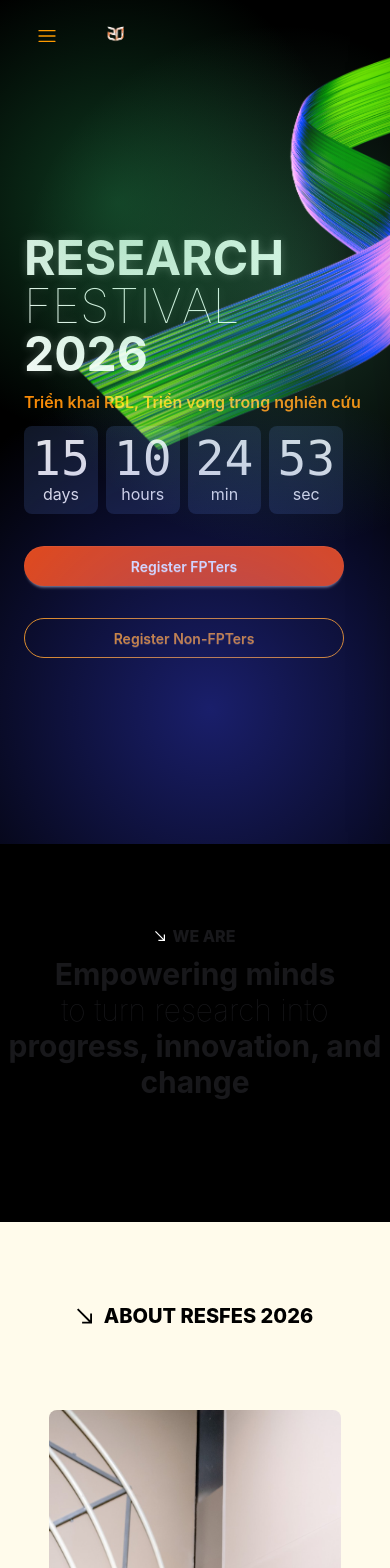
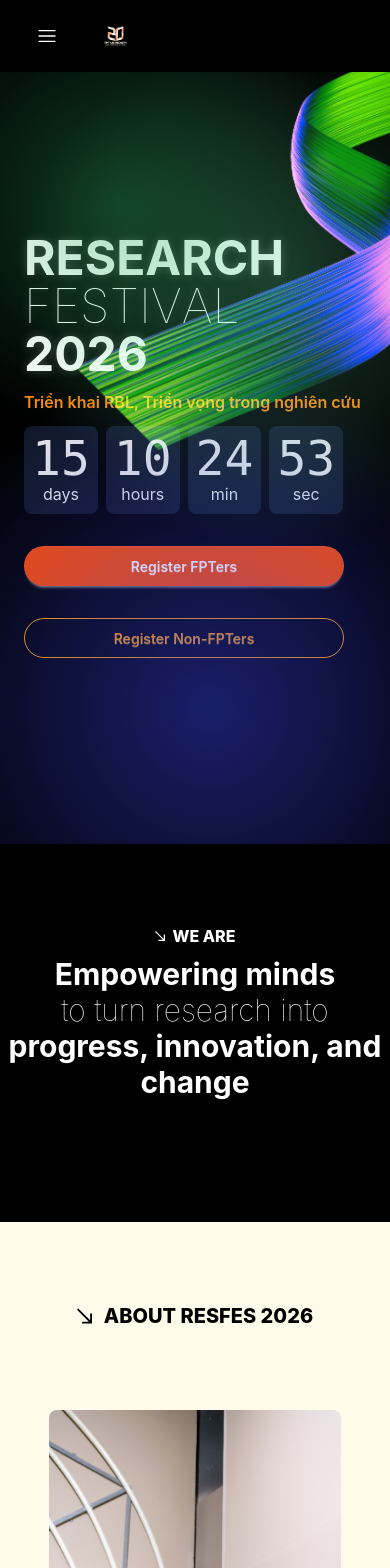
Before and after one commit to PhucKhang1310/ResFes2026, a React (Vite) app: page / in a window 390 px wide. Shown: the top 1568 px of the page. Built offline with nearby package versions, Linux system fonts and the light colour scheme.

Commit message:
feat: Add mobile footer UI, fix mobile menu items, add navbars to mentor page

```diff
--- a/src/App.tsx
+++ b/src/App.tsx
@@ -1,3 +1,4 @@
+import { useEffect } from "react";
 import AboutUs from "./components/about/AboutUs";
 import Awards from "./components/awards/Awards";
 import Footer from "./components/footer/Footer";
@@ -10,12 +11,30 @@ import Workshops from "./components/workshops/Workshops";
 import LazyWrapper from "./components/wrapper/LazyWrapper";
 
 const App = () => {
+  useEffect(() => {
+    const handleHashChange = () => {
+      const hash = window.location.hash;
+      if (hash) {
+        const element = document.querySelector(hash);
+        if (element) {
+          setTimeout(() => {
+            element.scrollIntoView({ behavior: "smooth" });
+          }, 100);
+        }
+      }
+    };
+
+    window.addEventListener("hashchange", handleHashChange);
+    return () => {
+      window.removeEventListener("hashchange", handleHashChange);
+    };
+  }, []);
+
   return (
     <>
       <NavBar />
       <Hero />
       <AboutUs />
-
       <ResearchFields />
       <Awards />
       <LazyWrapper id="regulations">
--- a/src/components/footer/Footer.tsx
+++ b/src/components/footer/Footer.tsx
@@ -1,13 +1,15 @@
 import { FaEnvelope, FaFacebookF, FaPhone } from "react-icons/fa6";
 import logo from "../../assets/logo.png";
+import { useCheckMobile } from "../../hook/useCheckMobile";
 
 const Footer = () => {
+  const { isMobile } = useCheckMobile();
   return (
     <div
       id="footer"
       className="flex flex-col items-center bg-neutral scroll-mt-24"
     >
-      <footer className="w-2/3 footer sm:footer-horizontal bg-neutral text-neutral-content p-10">
+      <footer className={`${isMobile ? "" : "w/2-3"} footer sm:footer-horizontal bg-neutral text-neutral-content p-10`}>
         <aside>
           <img src={logo} className="w-1/3" />
           <div className="mt-3 font-bold text-2xl">
@@ -15,7 +17,7 @@ const Footer = () => {
             <p className="font-thin"> Build Smarter</p>
             <p className="text-4xl mt-3 font-medium">Join ResFes</p>
             <br />
-            <div className="flex gap-5">
+            <div className={`flex ${isMobile ? "flex-col" : ""} gap-5`}>
               <a
                 href="https://docs.google.com/forms/d/e/1FAIpQLScEo6HgWxAHJbjeiE2MoVAMRfM1ltmtt3hTJZ0cza6Pz4F1HQ/viewform"
                 target="_blank"
@@ -35,7 +37,7 @@ const Footer = () => {
             </div>
           </div>
         </aside>
-        <nav className="justify-self-end">
+        <nav className={`${isMobile ? "" : "justify-self-end"}`}>
           <h6 className="footer-title">Contact Us</h6>
           <div className="flex flex-col gap-3">
             <a
--- a/src/components/hero/Hero.tsx
+++ b/src/components/hero/Hero.tsx
@@ -176,7 +176,7 @@ const Hero = () => {
 
         <div className="relative mt-10 z-20 flex h-[40vh] w-full items-start justify-center bg-linear-to-b from-black/80 to-black">
           <div className="flex flex-col text-center justify-center items-center text-3xl pt-10">
-            <span className="font-extrabold text-base mb-2 flex w-full justify-center gap-2">
+            <span className="font-extrabold text-white text-base mb-2 flex w-full justify-center gap-2">
               <svg
                 viewBox="0 0 292.828 292.828"
                 xmlns="http://www.w3.org/2000/svg"
@@ -189,12 +189,12 @@ const Hero = () => {
               </svg>
               WE ARE
             </span>
-            <h1 className="font-thin">
+            <h1 className="font-thin text-white">
               <span className="font-bold">Empowering minds</span>
               {isMobile && <br />} to turn
               research into
             </h1>
-            <h1 className="font-bold"> progress, innovation, and change</h1>
+            <h1 className="font-bold text-white"> progress, innovation, and change</h1>
           </div>
         </div>
       </section >
--- a/src/components/mentor/Mentor.tsx
+++ b/src/components/mentor/Mentor.tsx
@@ -1,6 +1,7 @@
 import { useMemo, useState } from "react";
 import MentorList from "./MentorList";
 import { mentors } from "./mentorData";
+import NavBar from "../navbar/NavBar";
 
 const Mentor = () => {
   const [searchTerm, setSearchTerm] = useState("");
@@ -33,6 +34,7 @@ const Mentor = () => {
 
   return (
     <main className="min-h-screen bg-amber-50 px-6 py-20 text-black lg:px-10">
+      <NavBar />
       <section className="mx-auto max-w-7xl">
         <div className="mx-auto mb-12 max-w-3xl text-center">
           <p className="mb-4 text-sm font-bold uppercase tracking-[0.35em] text-black/60">
@@ -55,11 +57,10 @@ const Mentor = () => {
                 key={department}
                 type="button"
                 onClick={() => setActiveDepartment(department)}
-                className={`btn btn-sm rounded-full ${
-                  activeDepartment === department
+                className={`btn btn-sm rounded-full ${activeDepartment === department
                     ? "btn-neutral text-white"
                     : "btn-outline"
-                }`}
+                  }`}
               >
                 {department}
               </button>
--- a/src/components/navbar/MobileMenu.tsx
+++ b/src/components/navbar/MobileMenu.tsx
@@ -1,19 +1,27 @@
 const listItem = [
   {
-    href: "#about",
+    href: "/#about",
     label: "About",
   },
   {
-    href: "#research-fields",
+    href: "/#research-fields",
     label: "Research Fields",
   },
   {
-    href: "#regulations",
+    href: "/#awards",
+    label: "Awards",
+  },
+  {
+    href: "/#regulations",
     label: "Regulations",
   },
   {
-    href: "#milestones",
+    href: "/#milestones",
     label: "Milestones",
+  },
+  {
+    href: "/#workshops",
+    label: "Workshops",
   },
   {
     href: "/mentors",
--- a/src/components/navbar/NavBar.tsx
+++ b/src/components/navbar/NavBar.tsx
@@ -2,7 +2,6 @@ import { useEffect, useRef, useState } from "react";
 import { RxHamburgerMenu } from "react-icons/rx";
 import MobileMenu from "./MobileMenu";
 import { useCheckMobile } from "../../hook/useCheckMobile";
-import fptLogoWithoutText from "../../assets/fpt_logo_without_text.png";
 import fptLogoFixed from "../../assets/fpt_logo-removebg-preview.png";
 
 const NavBar = () => {
@@ -43,14 +42,12 @@ const NavBar = () => {
   if (!isMobile) {
     return (
       <header
-        className={`fixed inset-x-0 top-0 z-30 transition-transform duration-300 ${
-          isAtTop ? "shadow-none" : "shadow-xl"
-        } ${isHidden ? "-translate-y-full" : "translate-y-0"}`}
+        className={`fixed inset-x-0 top-0 z-30 transition-transform duration-300 ${isAtTop ? "shadow-none" : "shadow-xl"
+          } ${isHidden ? "-translate-y-full" : "translate-y-0"}`}
       >
         <div
-          className={`${
-            isAtTop ? "bg-transparent" : "bg-[#ff6a1f]"
-          } border-b border-white/20 transition-colors duration-500`}
+          className={`${isAtTop ? "bg-transparent" : "bg-[#ff6a1f]"
+            } border-b border-white/20 transition-colors duration-500`}
         >
           <div className="mx-auto w-full max-w-7xl px-6 py-4 lg:px-10">
             <div className="navbar text-black!">
@@ -96,9 +93,8 @@ const NavBar = () => {
           </div>
         </div>
         <div
-          className={`h-0.5 transition-colors duration-500 ${
-            isAtTop ? "bg-transparent shadow-none" : "bg-[#ff6a1f] shadow-md"
-          }`}
+          className={`h-0.5 transition-colors duration-500 ${isAtTop ? "bg-transparent shadow-none" : "bg-[#ff6a1f] shadow-md"
+            }`}
         />
       </header>
     );
@@ -107,9 +103,8 @@ const NavBar = () => {
   return (
     <>
       <header
-        className={`fixed inset-x-0 top-0 z-30 flex items-center gap-4 px-6 py-4 lg:px-10 transition-transform duration-200 ${
-          isHidden ? "-translate-y-full" : "translate-y-0"
-        } ${isAtTop ? "bg-transparent" : "bg-black/80 backdrop-blur"}`}
+        className={`fixed inset-x-0 top-0 z-30 flex items-center gap-4 px-6 py-4 lg:px-10 transition-all duration-200 ${isHidden ? "-translate-y-full" : "translate-y-0"
+          } ${isAtTop ? "bg-black" : "bg-[#ff6a1f]"} `}
       >
         <button
           type="button"
@@ -118,12 +113,12 @@ const NavBar = () => {
           aria-label="Open menu"
           aria-expanded={isMenuOpen}
         >
-          <RxHamburgerMenu size={20} />
+          <RxHamburgerMenu size={20} color="white" />
         </button>
 
         <a href="#home" className="inline-flex items-center leading-none">
           <img
-            src={fptLogoWithoutText}
+            src={fptLogoFixed}
             className="block h-10 w-auto object-contain"
           />
         </a>
```
